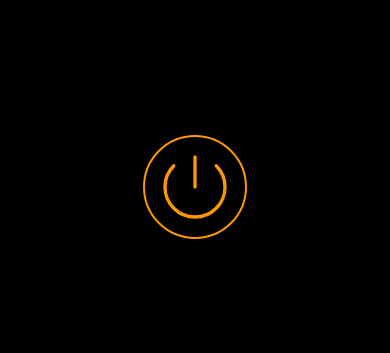
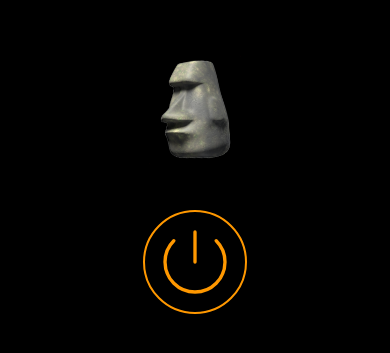
Before and after one commit to omidbaharifar/vibrate-your-phone, a React Native app: screen / in a window 390 px wide. Shown: the part 235-588 px from the top of the page. Built offline with nearby package versions, Linux system fonts and the light colour scheme.

Commit message:
animation added

```diff
--- a/App.js
+++ b/App.js
@@ -1,6 +1,7 @@
 import React, { useState, useEffect } from "react";
 import { Button, View, Vibration, StyleSheet } from "react-native";
 import PowerButton from "./components/powerButton";
+import MainImage from "./components/mainImage";
 
 const App = () => {
   const [isVibratorOn, setIsVibratorOn] = useState(false);
@@ -10,7 +11,7 @@ const App = () => {
 
   return (
     <View style={styles.container}>
-      <View>
+      <MainImage isVibratorOn={isVibratorOn} />
       <PowerButton
         onPress={() => {
           setIsVibratorOn(!isVibratorOn);
@@ -18,13 +19,13 @@ const App = () => {
         isVibratorOn={isVibratorOn}
       />
     </View>
-    </View>
   );
 };
 
 const styles = StyleSheet.create({
   container: {
     flex: 1,
+    gap: 50,
     justifyContent: "center",
     alignItems: "center",
     backgroundColor: "#000",
--- /dev/null
+++ b/components/mainImage.js
@@ -0,0 +1,51 @@
+import React, { useEffect, useRef } from "react";
+import { View, StyleSheet, Image, Animated } from "react-native";
+
+const MainImage = ({ isVibratorOn }) => {
+  const rawSpinValue = useRef(new Animated.Value(-5)).current;
+  const finalSpinValue = rawSpinValue.interpolate({
+    inputRange: [-5, 5],
+    outputRange: ["-5deg", "5deg"],
+  });
+  const animation = Animated.loop(
+    Animated.spring(rawSpinValue, {
+      toValue: 5,
+      speed: 2000,
+      useNativeDriver: true,
+    })
+  );
+
+  useEffect(() => {
+    isVibratorOn ? animation.start() : animation.reset();
+  }, [isVibratorOn]);
+
+  return (
+    <Animated.View
+      style={[
+        styles.container,
+        {
+          transform: [
+            {
+              rotate: finalSpinValue,
+            },
+          ],
+        },
+      ]}
+    >
+      <Image source={require("../assets/moai.png")} style={styles.image} />
+    </Animated.View>
+  );
+};
+
+const styles = StyleSheet.create({
+  container: {
+    width: 100,
+    height: 100,
+  },
+  image: {
+    width: "100%",
+    height: "100%",
+  },
+});
+
+export default MainImage;
```
Also changed, not shown: assets/moai.png (added). Lines whose indentation alone changed are shown as unchanged.
